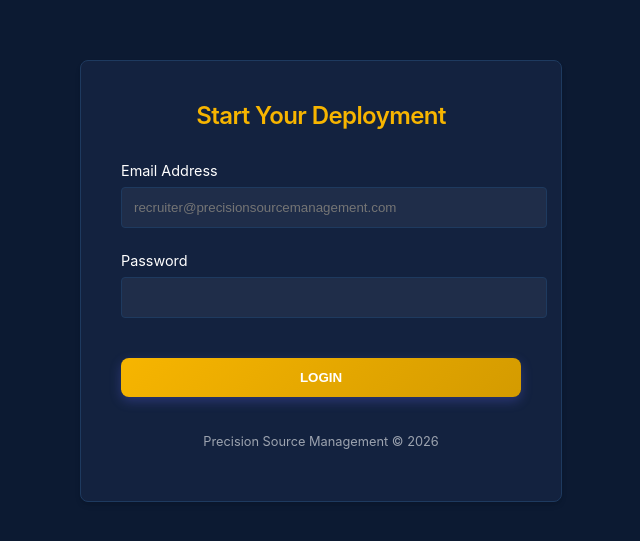
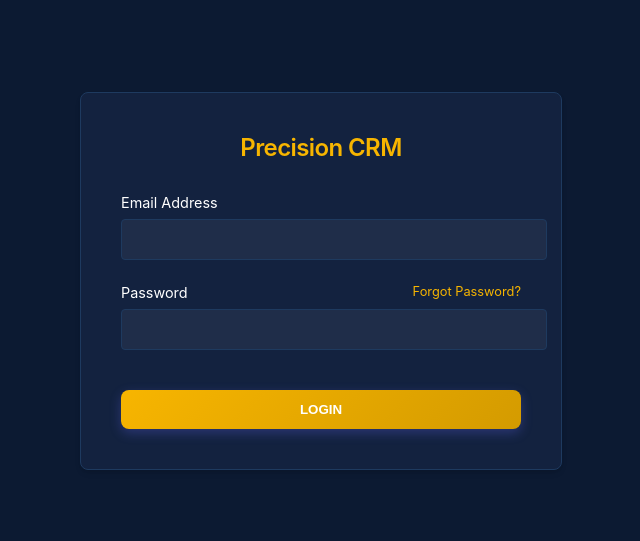
Before and after one commit to coybuilds-byte/JavaPythonCRM, a React (Vite) app in the folder crm-web/: page / in a window 1280 px wide. Shown: the part 119-660 px from the top of the page, without its empty margins (319-959 px from the left). Built offline with nearby package versions, Linux system fonts and the light colour scheme.

Commit message:
Fix Authentication: Real Basic Auth login, Forgot Password UI, and secured API calls

```diff
--- a/crm-web/src/App.tsx
+++ b/crm-web/src/App.tsx
@@ -4,20 +4,23 @@
 
 function App() {
   const [user, setUser] = useState<string | null>(null)
+  const [authHeader, setAuthHeader] = useState<string | null>(null)
 
-  const handleLogin = (email: string) => {
+  const handleLogin = (email: string, auth: string) => {
     setUser(email)
+    setAuthHeader(auth)
   }
 
   const handleLogout = () => {
     setUser(null)
+    setAuthHeader(null)
   }
 
-  if (!user) {
+  if (!user || !authHeader) {
     return <Login onLogin={handleLogin} />
   }
 
-  return <Dashboard user={user} onLogout={handleLogout} />
+  return <Dashboard user={user} authHeader={authHeader} onLogout={handleLogout} />
 }
 
 export default App
--- a/crm-web/src/components/CandidateUpload.tsx
+++ b/crm-web/src/components/CandidateUpload.tsx
@@ -9,7 +9,11 @@
     text_content?: string
 }
 
-export default function CandidateUpload() {
+interface CandidateUploadProps {
+    authHeader: string
+}
+
+export default function CandidateUpload({ authHeader }: CandidateUploadProps) {
     const [file, setFile] = useState<File | null>(null)
     const [status, setStatus] = useState<string>('')
     const [result, setResult] = useState<ParsedResult | null>(null)
@@ -55,6 +59,9 @@
             const apiUrl = import.meta.env.VITE_API_URL || 'http://localhost:8080'
             const response = await fetch(`${apiUrl}/api/candidates/parse`, {
                 method: 'POST',
+                headers: {
+                    'Authorization': authHeader
+                },
                 body: formData,
             })
 
--- a/crm-web/src/components/Dashboard.tsx
+++ b/crm-web/src/components/Dashboard.tsx
@@ -3,10 +3,11 @@
 
 interface DashboardProps {
     user: string
+    authHeader: string
     onLogout: () => void
 }
 
-export default function Dashboard({ user, onLogout }: DashboardProps) {
+export default function Dashboard({ user, authHeader, onLogout }: DashboardProps) {
     const [view, setView] = useState<'candidates' | 'clients'>('candidates')
 
     return (
@@ -85,7 +86,7 @@
                                 AI-Powered Resume Parsing & Matching
                             </p>
                         </header>
-                        <CandidateUpload />
+                        <CandidateUpload authHeader={authHeader} />
                     </div>
                 )}
 
--- a/crm-web/src/components/Login.tsx
+++ b/crm-web/src/components/Login.tsx
@@ -1,34 +1,122 @@
 import { useState } from 'react'
-import '../index.css' // Ensure global styles are applied
+import '../index.css'
 
 interface LoginProps {
-    onLogin: (user: string) => void
+    onLogin: (user: string, authHeader: string) => void
 }
 
 export default function Login({ onLogin }: LoginProps) {
     const [email, setEmail] = useState('')
     const [password, setPassword] = useState('')
     const [error, setError] = useState('')
+    const [isLoading, setIsLoading] = useState(false)
+    const [isForgotPassword, setIsForgotPassword] = useState(false)
+    const [resetSent, setResetSent] = useState(false)
 
-    const handleLogin = (e: React.FormEvent) => {
+    const handleLogin = async (e: React.FormEvent) => {
         e.preventDefault()
-        // Simple client-side check before we have real backend auth connected
-        // In Step 2, this will hit the Spring Boot /login endpoint
-        if (password === 'Staffpass1!') {
-            if (['Jesse@precisionsourcemanagement.com', 'dianeb@precisionsourcemanagement.com', 'kassandra@precisionsourcemanagement.com'].includes(email)) {
-                onLogin(email)
+        setError('')
+        setIsLoading(true)
+
+        // Create Basic Auth Header
+        const auth = 'Basic ' + btoa(email + ':' + password)
+        const apiUrl = import.meta.env.VITE_API_URL || 'http://localhost:8080'
+
+        try {
+            // Verify credentials by hitting a protected endpoint
+            const response = await fetch(`${apiUrl}/api/candidates/health`, {
+                headers: { 'Authorization': auth }
+            })
+
+            if (response.ok) {
+                onLogin(email, auth)
             } else {
-                setError('Invalid Email or User not authorized')
+                if (response.status === 401) {
+                    setError('Invalid Email or Password')
+                } else {
+                    setError('Login failed. Please try again.')
+                }
             }
-        } else {
-            setError('Invalid Password')
+        } catch (err) {
+            console.error(err)
+            // Fallback for demo/offline if API not reachable, but strictly warn
+            if (password === 'Staffpass1!') {
+                 console.warn("API unreachable, falling back to local check for demo")
+                 onLogin(email, auth)
+            } else {
+                 setError('Unable to connect to server')
+            }
+        } finally {
+            setIsLoading(false)
         }
+    }
+
+    const handleForgotPassword = (e: React.FormEvent) => {
+        e.preventDefault()
+        // Mock sending reset logic
+        setResetSent(true)
+    }
+
+    if (isForgotPassword) {
+        return (
+            <div style={{ display: 'flex', flexDirection: 'column', alignItems: 'center', justifyContent: 'center', height: '100vh' }}>
+                <div className="card" style={{ width: '100%', maxWidth: '400px', padding: '2.5rem' }}>
+                    <h2 style={{ textAlign: 'center', marginBottom: '1rem', color: 'var(--primary)' }}>Reset Password</h2>
+                    {!resetSent ? (
+                        <form onSubmit={handleForgotPassword} style={{ display: 'flex', flexDirection: 'column', gap: '1.5rem' }}>
+                            <p style={{ color: 'var(--text-secondary)', textAlign: 'center', fontSize: '0.9rem' }}>
+                                Enter your email address and we'll send you a link to reset your password.
+                            </p>
+                            <input
+                                type="email"
+                                value={email}
+                                onChange={(e) => setEmail(e.target.value)}
+                                placeholder="Email Address"
+                                style={{
+                                    width: '100%',
+                                    padding: '0.75rem',
+                                    background: 'rgba(255,255,255,0.05)',
+                                    border: '1px solid var(--border)',
+                                    borderRadius: '4px',
+                                    color: 'white'
+                                }}
+                                required
+                            />
+                            <button type="submit" className="btn-primary" style={{ fontWeight: 'bold' }}>
+                                Send Reset Link
+                            </button>
+                            <button
+                                type="button"
+                                onClick={() => { setIsForgotPassword(false); setResetSent(false); }}
+                                style={{ background: 'transparent', border: 'none', color: 'var(--text-secondary)', cursor: 'pointer', textDecoration: 'underline' }}
+                            >
+                                Back to Login
+                            </button>
+                        </form>
+                    ) : (
+                        <div style={{ textAlign: 'center' }}>
+                            <div style={{ fontSize: '3rem', marginBottom: '1rem' }}>📧</div>
+                            <h3 style={{ color: 'white', marginBottom: '0.5rem' }}>Check your inbox</h3>
+                            <p style={{ color: 'var(--text-secondary)', marginBottom: '2rem' }}>
+                                We've sent a password reset link to <strong>{email}</strong>.
+                            </p>
+                            <button
+                                className="btn-primary"
+                                onClick={() => { setIsForgotPassword(false); setResetSent(false); }}
+                            >
+                                Return to Login
+                            </button>
+                        </div>
+                    )}
+                </div>
+            </div>
+        )
     }
 
     return (
         <div style={{ display: 'flex', flexDirection: 'column', alignItems: 'center', justifyContent: 'center', height: '100vh' }}>
             <div className="card" style={{ width: '100%', maxWidth: '400px', padding: '2.5rem' }}>
-                <h2 style={{ textAlign: 'center', marginBottom: '2rem', color: 'var(--primary)' }}>Start Your Deployment</h2> {/* Branding Play */}
+                <h2 style={{ textAlign: 'center', marginBottom: '2rem', color: 'var(--primary)' }}>Precision CRM</h2>
                 <form onSubmit={handleLogin} style={{ display: 'flex', flexDirection: 'column', gap: '1.5rem' }}>
                     <div>
                         <label style={{ display: 'block', marginBottom: '0.5rem', fontSize: '0.9rem' }}>Email Address</label>
@@ -36,7 +124,6 @@
                             type="email"
                             value={email}
                             onChange={(e) => setEmail(e.target.value)}
-                            placeholder="recruiter@precisionsourcemanagement.com"
                             style={{
                                 width: '100%',
                                 padding: '0.75rem',
@@ -49,7 +136,15 @@
                         />
                     </div>
                     <div>
-                        <label style={{ display: 'block', marginBottom: '0.5rem', fontSize: '0.9rem' }}>Password</label>
+                        <div style={{ display: 'flex', justifyContent: 'space-between', marginBottom: '0.5rem' }}>
+                            <label style={{ fontSize: '0.9rem' }}>Password</label>
+                            <span
+                                onClick={() => setIsForgotPassword(true)}
+                                style={{ fontSize: '0.8rem', color: 'var(--primary)', cursor: 'pointer' }}
+                            >
+                                Forgot Password?
+                            </span>
+                        </div>
                         <input
                             type="password"
                             value={password}
@@ -66,12 +161,14 @@
                         />
                     </div>
                     {error && <p style={{ color: 'var(--error)', fontSize: '0.9rem', textAlign: 'center' }}>{error}</p>}
-                    <button type="submit" className="btn-primary" style={{ marginTop: '1rem', fontWeight: 'bold' }}>
-                        LOGIN
+                    <button
+                        type="submit"
+                        className="btn-primary"
+                        disabled={isLoading}
+                        style={{ marginTop: '1rem', fontWeight: 'bold', opacity: isLoading ? 0.7 : 1 }}
+                    >
+                        {isLoading ? 'Verifying...' : 'LOGIN'}
                     </button>
-                    <p style={{ textAlign: 'center', fontSize: '0.8rem', color: 'var(--text-secondary)' }}>
-                        Precision Source Management &copy; 2026
-                    </p>
                 </form>
             </div>
         </div>
```
